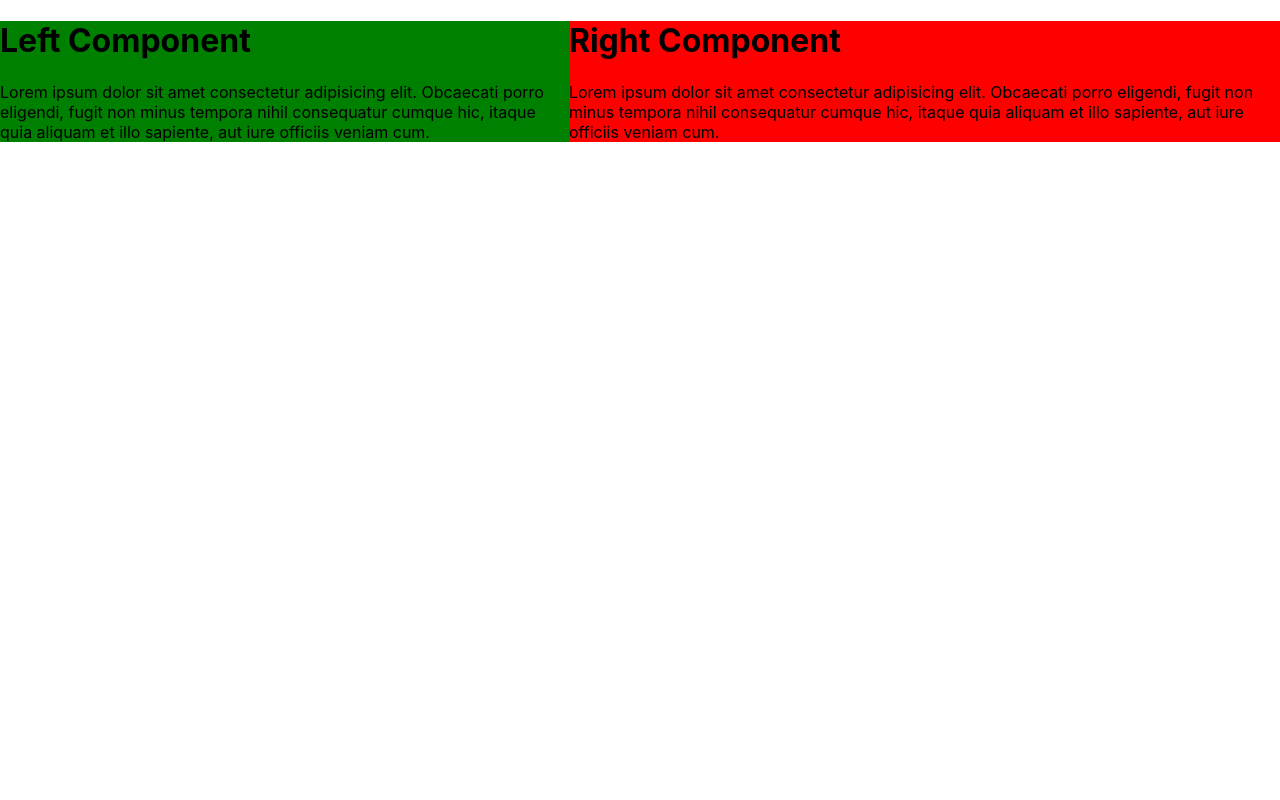
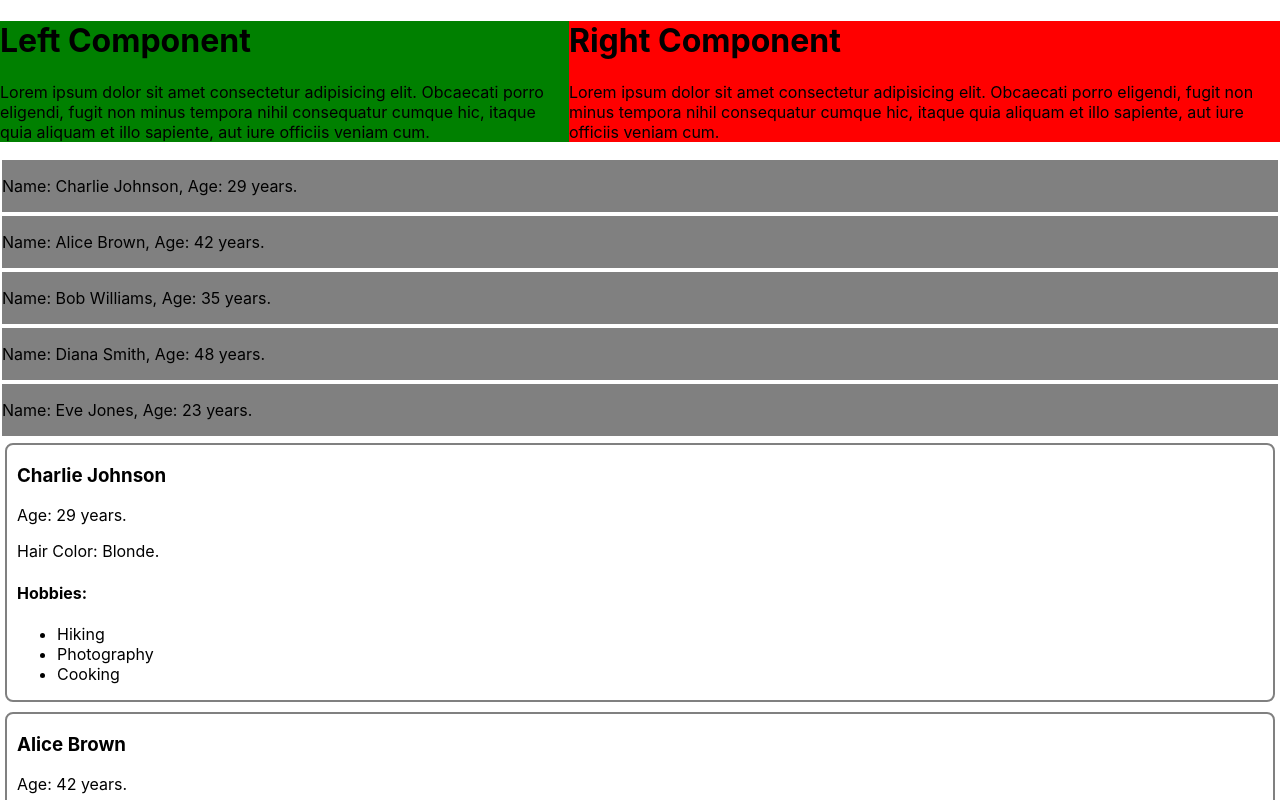
Before and after one commit to Rahul8320/React-Design-Pattern, a React (Create React App) app: page / in a window 1280 px wide. Shown: the top 800 px of the page. Built offline with nearby package versions, Linux system fonts and the light colour scheme.

Commit message:
Add regular list component for people

```diff
--- a/src/App.js
+++ b/src/App.js
@@ -1,12 +1,30 @@
+import { LargePersonListItem } from "./components/people/LargePersonListItem";
+import { SmallPersonListItem } from "./components/people/SmallPersonListItem";
+import { RegularList } from "./components/RegularList";
 import { SplitComponent } from "./components/SplitComponent";
 import { SplitScreen } from "./components/SplitScreen";
+import { people } from "./data/people";
 
 function App() {
   return (
-    <SplitScreen leftWeight={4} rightWeight={5}>
-      <SplitComponent name={"Left"} color={"green"} />
-      <SplitComponent name={"Right"} color={"red"} />
-    </SplitScreen>
+    <>
+      <SplitScreen leftWeight={4} rightWeight={5}>
+        <SplitComponent name={"Left"} color={"green"} />
+        <SplitComponent name={"Right"} color={"red"} />
+      </SplitScreen>
+
+      <RegularList
+        items={people}
+        itemComponent={SmallPersonListItem}
+        resourceName={"person"}
+      />
+
+      <RegularList
+        items={people}
+        itemComponent={LargePersonListItem}
+        resourceName={"person"}
+      />
+    </>
   );
 }
 
--- /dev/null
+++ b/src/components/RegularList.jsx
@@ -0,0 +1,15 @@
+import React from "react";
+
+export const RegularList = ({
+  items,
+  resourceName,
+  itemComponent: ItemComponent,
+}) => {
+  return (
+    <div style={{ display: "flex", flexDirection: "column" }}>
+      {items.map((item, index) => (
+        <ItemComponent key={index} {...{ [resourceName]: item }} />
+      ))}
+    </div>
+  );
+};
--- /dev/null
+++ b/src/components/people/LargePersonListItem.jsx
@@ -0,0 +1,26 @@
+import React from "react";
+
+export const LargePersonListItem = ({ person }) => {
+  const { name, age, hairColor, hobbies } = person;
+
+  return (
+    <div
+      style={{
+        border: "2px solid grey",
+        margin: 5,
+        paddingLeft: 10,
+        borderRadius: 8,
+      }}
+    >
+      <h3>{name}</h3>
+      <p>Age: {age} years.</p>
+      <p>Hair Color: {hairColor}.</p>
+      <h4>Hobbies:</h4>
+      <ul>
+        {hobbies.map((hobby, index) => (
+          <li key={index}>{hobby}</li>
+        ))}
+      </ul>
+    </div>
+  );
+};
--- /dev/null
+++ b/src/components/people/SmallPersonListItem.jsx
@@ -0,0 +1,13 @@
+import React from "react";
+
+export const SmallPersonListItem = ({ person }) => {
+  const { name, age } = person;
+
+  return (
+    <div style={{ backgroundColor: "grey", margin: 2 }}>
+      <p>
+        Name: {name}, Age: {age} years.
+      </p>
+    </div>
+  );
+};
--- /dev/null
+++ b/src/data/people.js
@@ -0,0 +1,37 @@
+export const people = [
+  {
+    id: 456,
+    name: "Charlie Johnson",
+    age: 29,
+    hobbies: ["Hiking", "Photography", "Cooking"],
+    hairColor: "Blonde",
+  },
+  {
+    id: 789,
+    name: "Alice Brown",
+    age: 42,
+    hobbies: ["Reading", "Gardening", "Painting", "Photography"],
+    hairColor: "Red",
+  },
+  {
+    id: 123,
+    name: "Bob Williams",
+    age: 35,
+    hobbies: ["Hiking", "Cooking", "Photography"],
+    hairColor: "Brunette",
+  },
+  {
+    id: 234,
+    name: "Diana Smith",
+    age: 48,
+    hobbies: ["Reading", "Cooking", "Photography"],
+    hairColor: "Black",
+  },
+  {
+    id: 567,
+    name: "Eve Jones",
+    age: 23,
+    hobbies: ["Hiking", "Painting", "Gardening"],
+    hairColor: "Red",
+  },
+];
```
Also changed, not shown: src/data/products.js (added, +37 -0 lines).
